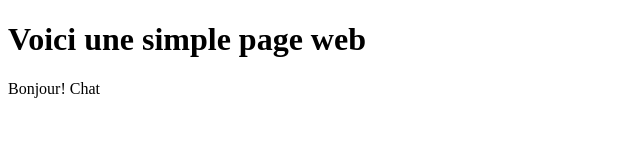
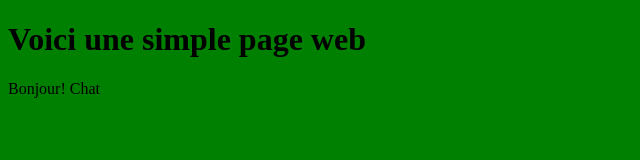
Before and after one commit to lminhkhoi/d73-labo-git-02, a plain HTML site: page index.html in a window 1280 px wide. Shown: the whole page, without its empty margins (0-640 px from the left). Drawn offline with Linux system fonts and the light colour scheme.

Commit message:
Ajout css

```diff
--- /dev/null
+++ b/css/styles.css
@@ -0,0 +1,3 @@
+body {
+    background-color: green;
+}
--- a/index.html
+++ b/index.html
@@ -1,5 +1,6 @@
 <!DOCTYPE html>
 <html>
+        <link rel="stylesheet" href="css/styles.css">
 	<body>
 
 	<h1>Voici une simple page web</h1>
```
